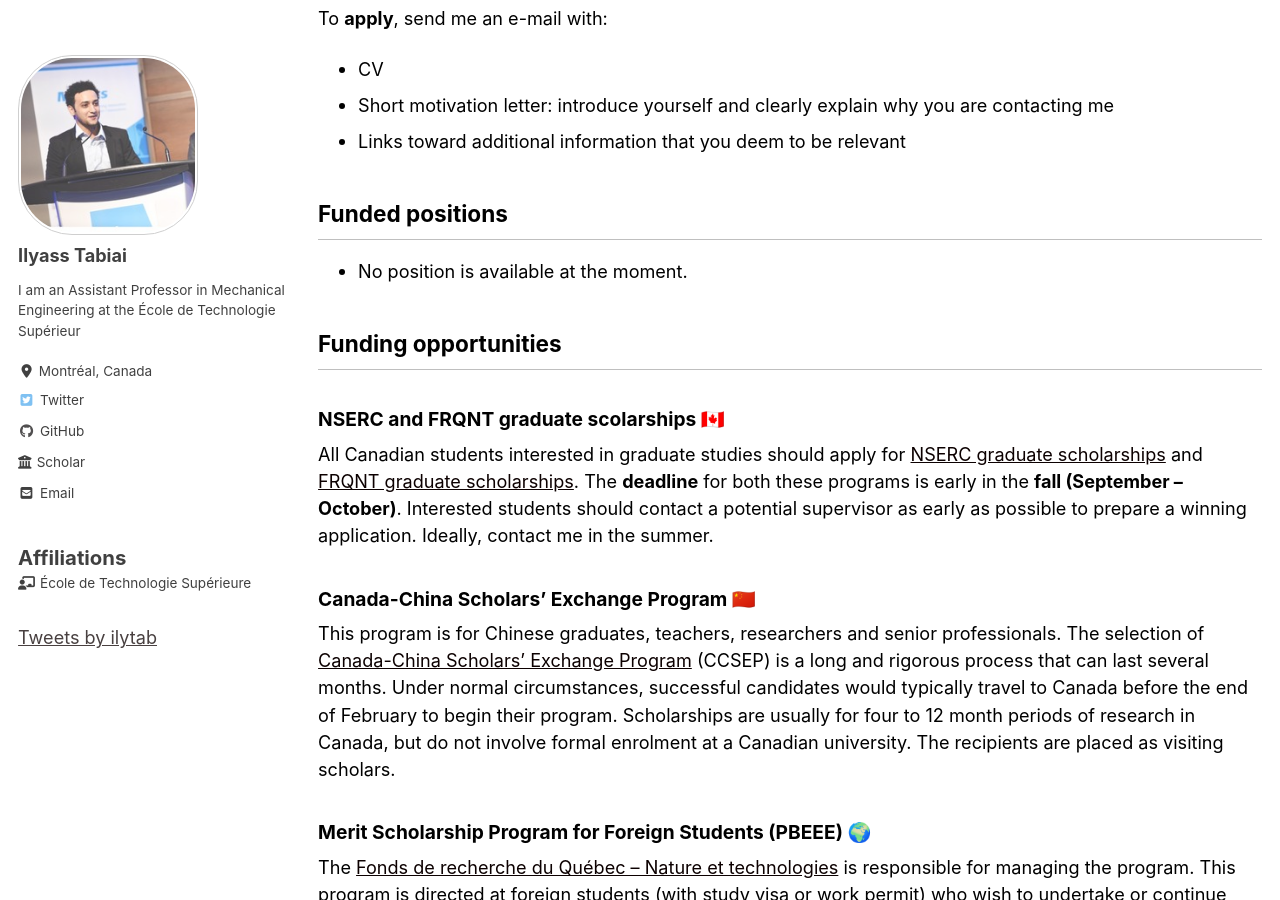
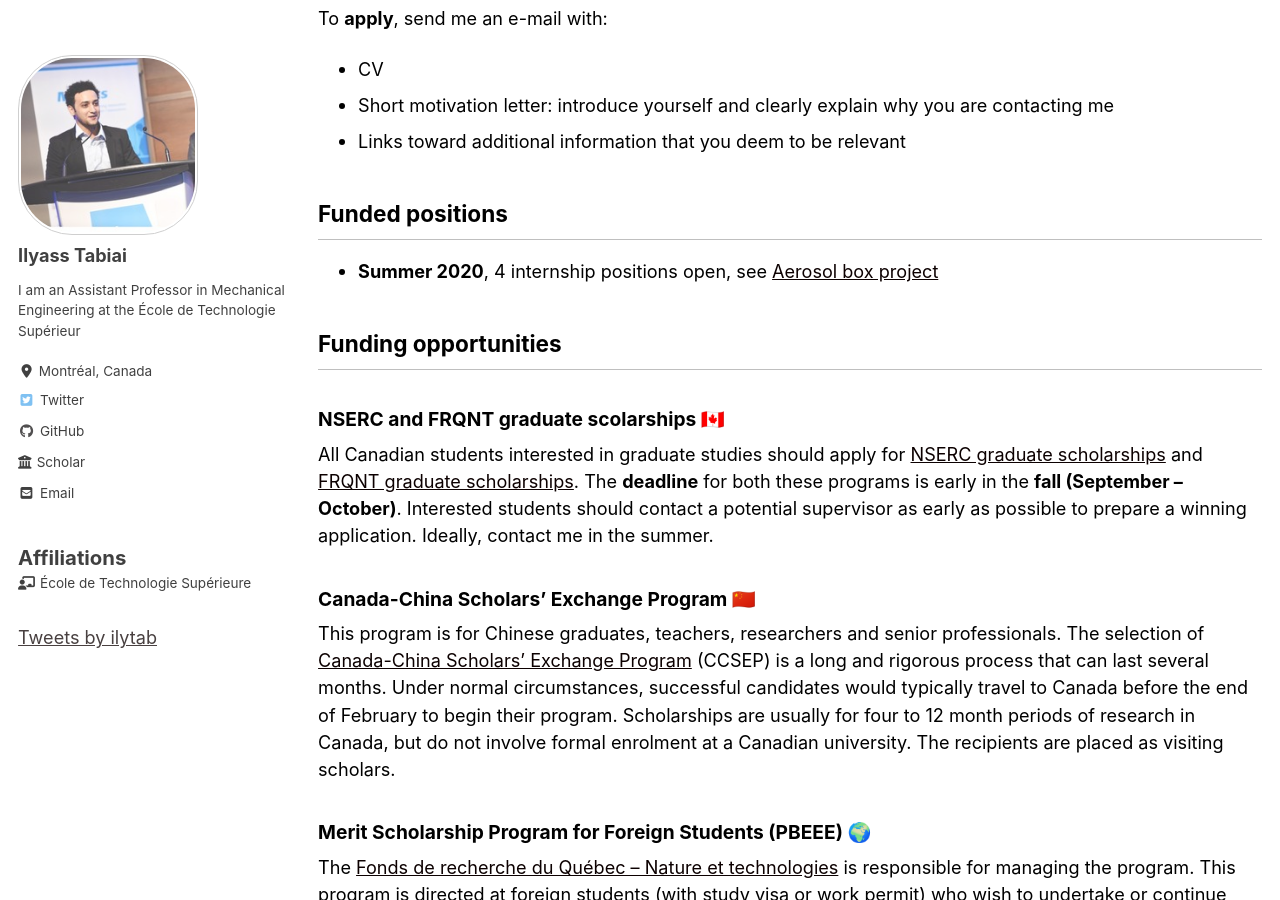
Before and after one commit to ilylabs/ilylabs.github.io, a Jekyll site: the page built from research_opportunities/index.md, in a window 1280 px wide and 900 px high, scrolled down 379 px. Built offline with Jekyll 4.4.1, drawn with Linux system fonts in a browser that asks for light colours; cached includes are drawn as plain includes; nearby versions of some CDN libraries; comment, search, counter and statistics services are not loaded.

Commit message:
NEWS: NSERC grant Paretoux + 4 open internship positions

```diff
--- a/index.html
+++ b/index.html
@@ -20,6 +20,8 @@
 
     <h3>News</h3>
 
+    <em>2020/05/08</em>: <a href="http://fgosselin.meca.polymtl.ca">Pr. Frédérick Gosselin</a> (École Polytechnique Montréal) and myself are the happy recipients of a <b>NSERC Alliance COVID-19 grant</b> that aims at developing a new generation of "Aerosol boxes", in collaboration with <a href="https://ciusss-estmtl.gouv.qc.ca/">Hôpital Maisonneuve-Rosemont</a> and <a href="https://cybplastique.ca">the super efficient Cybplastiques</a>. <a href="./projects/COVID-paretoux">Learn more about the project here</a> <br />   <br />
+
     <em>2020/04/20</em>: The <a href="https://twitter.com/covi3d">COVI3D</a> initiative at ÉTS is joining forces between doctors and engineers in order to quickly manufacture (mainly through 3D printing) face shields (for now) that can help hospitals of the Montreal area. <a href="https://www.etsmtl.ca/en/News/2020/covid-medical-material-ets">If you are in the Montreal area and can 3D print, join us</a>.<br />   <br />
 
     <blockquote class="twitter-tweet tw-align-center"><p lang="fr" dir="ltr">Un grand merci (et bravo) au Polyfab <a href="https://twitter.com/polymtl?ref_src=twsrc%5Etfw">@polymtl</a> pour leurs 300 supports de visières imprimés en 3D cette semaine ! Après une petite pause à l&#39;<a href="https://twitter.com/etsmtl?ref_src=twsrc%5Etfw">@etsmtl</a>, les visières devraient commencer à arriver au <a href="https://twitter.com/chumontreal?ref_src=twsrc%5Etfw">@chumontreal</a> dès demain. <a href="https://t.co/HjZjB5QDYa">pic.twitter.com/HjZjB5QDYa</a></p>&mdash; Ilyass (@ilytab) <a href="https://twitter.com/ilytab/status/1252659443462017031?ref_src=twsrc%5Etfw">April 21, 2020</a></blockquote> <script async src="https://platform.twitter.com/widgets.js" charset="utf-8"></script>
--- a/research_opportunities/index.md
+++ b/research_opportunities/index.md
@@ -20,7 +20,7 @@
 
 ## Funded positions
 
-* No position is available at the moment.
+* **Summer 2020**, 4 internship positions open, see [Aerosol box project](../projects/COVID-paretoux)
 
 ## Funding opportunities
 
```
